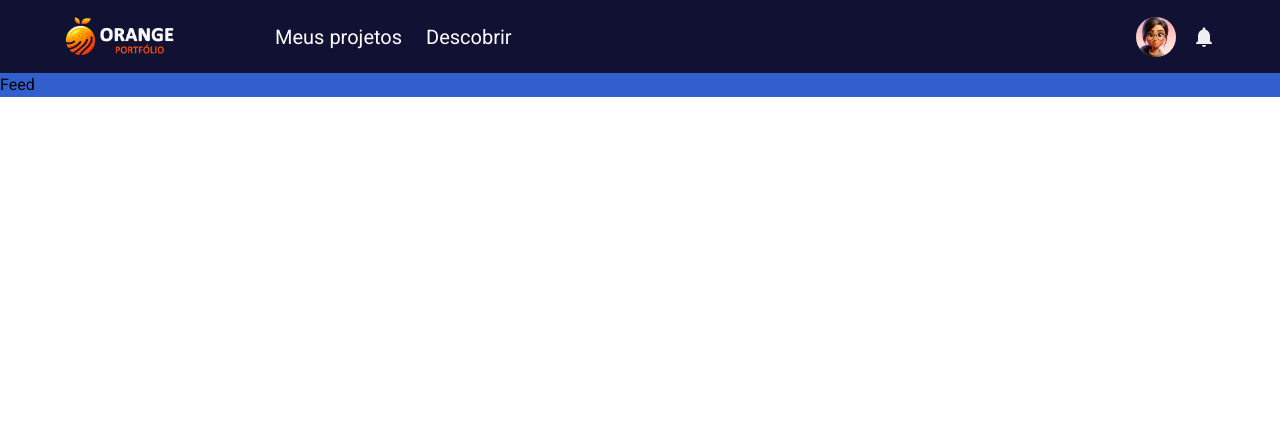
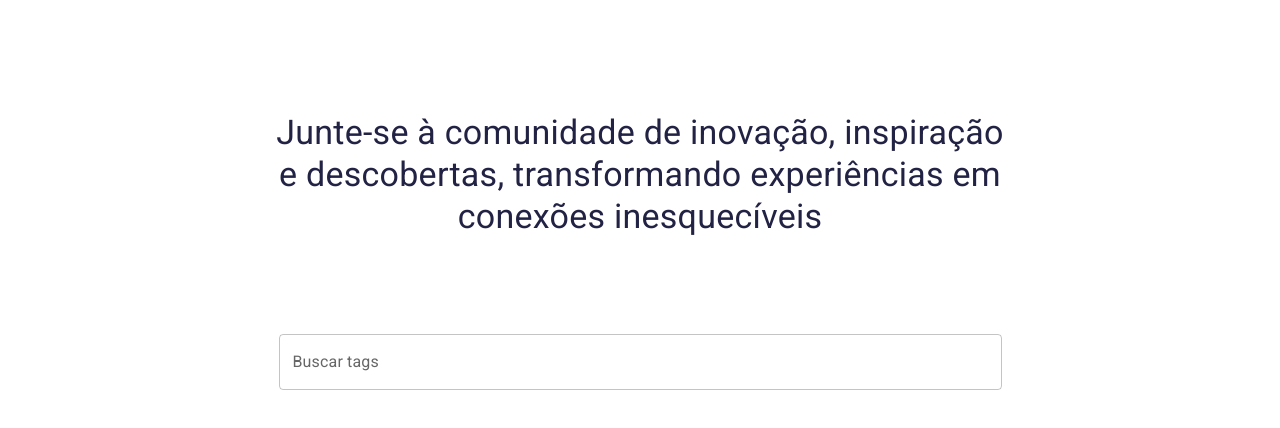
Before and after one commit to Squad-37-Hackaton-FCamara/Orange-Portfolio-Front, a Next.js app: page /descobrir in a window 1280 px wide. Shown: the top 428 px of the page. Built offline with nearby package versions, Linux system fonts and the light colour scheme.

Commit message:
feat: adicionar cartao clicavel na pagina descobrir

```diff
--- a/src/app/descobrir/page.tsx
+++ b/src/app/descobrir/page.tsx
@@ -1,12 +1,64 @@
-import { Header } from "../_helpers/header";
+"use client";
 
-function FeedPage() {
+import { Grid, TextField, Typography } from "@mui/material";
+import clsx from "clsx";
+import { useState } from "react";
+import CartaoPortifolio from "../_helpers/components/CartaoClicavel";
+
+const descricacaoPagina =
+  "Junte-se à comunidade de inovação, inspiração e descobertas, transformando experiências em conexões inesquecíveis";
+
+function PaginaDescobrir() {
+  const [projetos, setProjestos] = useState<any>([]); //! Tipagem temporária
   return (
-    <div>
-      <Header />
-      <div className="bg-color-info-90">Feed</div>
+    <div className="flex flex-col items-center">
+      <div className="flex justify-center">
+        <div className="w-[46.5rem] h-[6.375rem] sm:w-[19.5rem] sm:h-[7.5rem] mt-28 sm:mt-16">
+          <Typography
+            variant="h4"
+            className="text-color-principal-90 leading-[2.125rem] sm:text-2xl sm:leading-6 text-center"
+          >
+            {descricacaoPagina}
+          </Typography>
+        </div>
+      </div>
+      <div>
+        <div className="max-w-[74rem] sm:w-[19.5rem] w-full mt-[7.5rem] mx-8 sm:mx-6 sm:mt-10">
+          <div className="w-[45.188rem] sm:w-[19.5rem] ">
+            <Grid item sm={4} md={6}>
+              <TextField label="Buscar tags" fullWidth />
+            </Grid>
+          </div>
+        </div>
+        {/**
+         * // TODO: implementar infinit scroll - aguardando integração
+         */}
+        <div
+          className={clsx(
+            "max-w-[76rem] sm:w-[19.5rem] mx-8 sm:mx-6 mt-10 flex flex-wrap gap-6"
+          )}
+        >
+          {projetos.map(
+            (
+              item: any,
+              i: any //! Tipagem temporária
+            ) => (
+              <CartaoPortifolio
+                key={i}
+                nomeUsuario={item.nomeUsuario}
+                imgUsuario={item.imgUsuario}
+                tituloProjeto={item.tituloProjeto}
+                imgProjeto={item.imgProjeto}
+                dataProjeto={item.dataProjeto}
+                tags={item.tags}
+                onClick={item.onClick}
+              />
+            )
+          )}
+        </div>
+      </div>
     </div>
   );
 }
 
-export default FeedPage;
+export default PaginaDescobrir;
```
